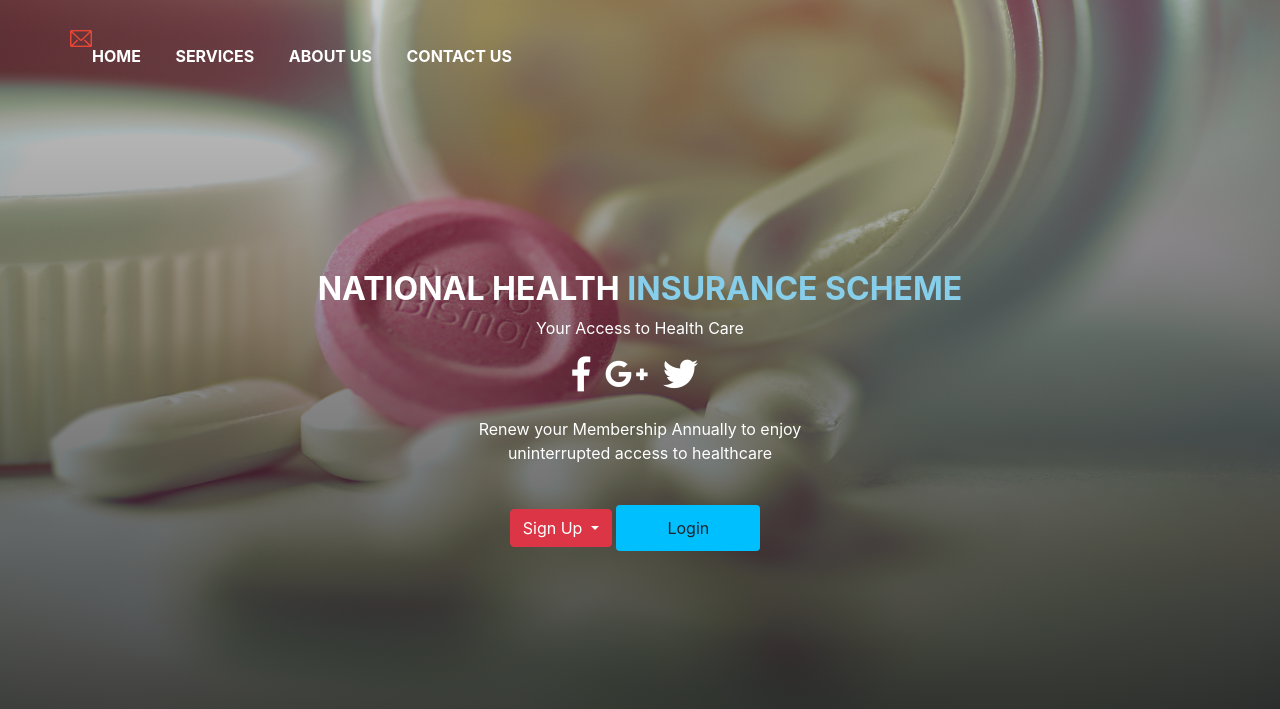
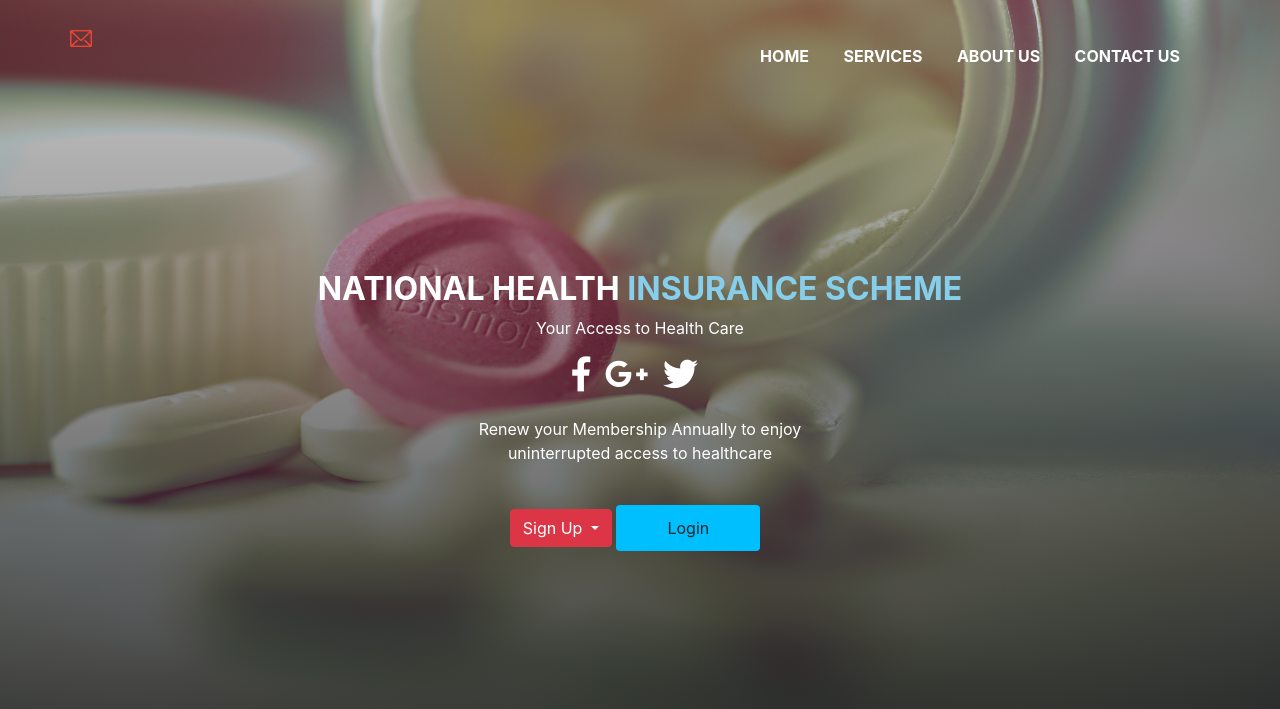
Before and after one commit to KobbyKnight/loginsystem, a PHP site: page /rto/ in a window 1280 px wide. Shown: the top 709 px of the page. Run offline with PHP 8.4, Linux system fonts and the light colour scheme; some libraries are stand-ins or nearby versions; grey boxes are pictures that could not be loaded.

Commit message:
fixed the header

```diff
--- a/index.php
+++ b/index.php
@@ -29,7 +29,7 @@
             <div class="row">
             <a href="" class="logo"><img src="images/mail.png"></a>
 
-              <nav class="listt" style="float:right;">
+              <nav class="list ml-auto pull-right" >
                   <ul class="list">
                       <li><a href="">HOME</a></li>
                       <li><a href="">SERVICES</a></li>
```
